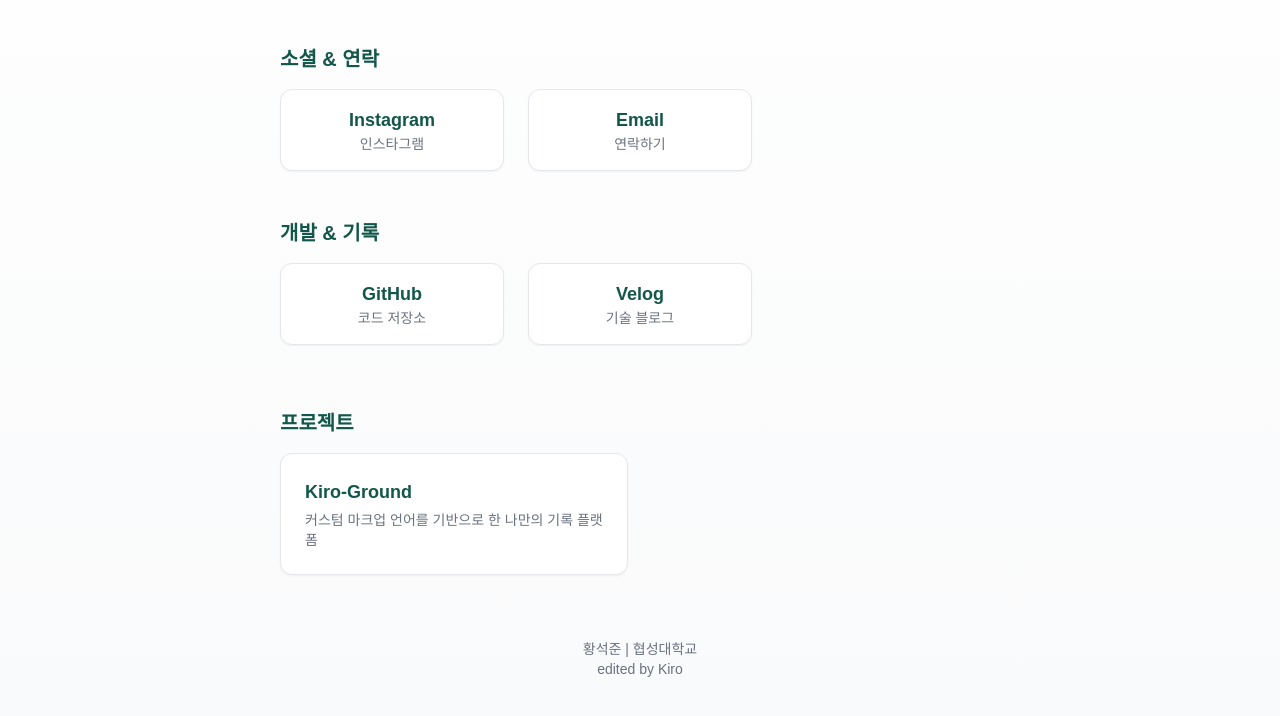
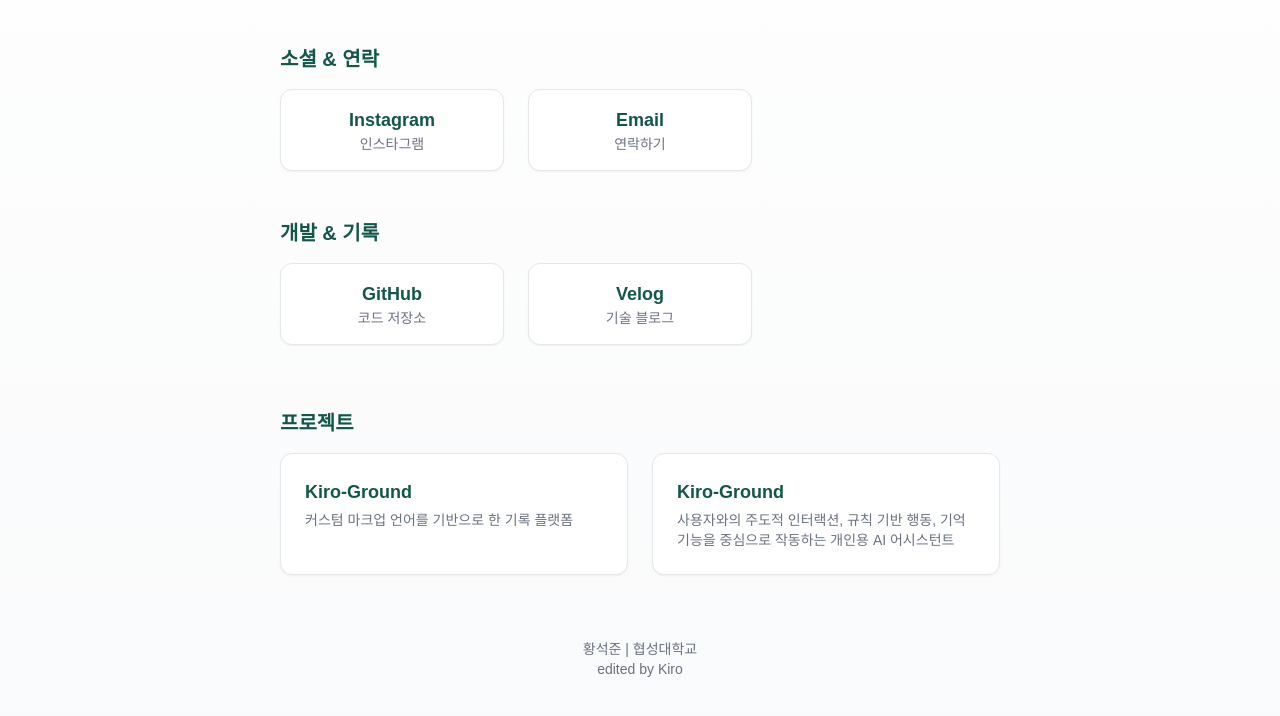
Before and after one commit to myhappydays/profile, a plain HTML site: page index.html in a window 1280 px wide. Shown: the part 254-970 px from the top of the page. Drawn offline with nearby package versions, Linux system fonts and the light colour scheme; a web font is replaced by a local one.

Commit message:
Update index.html

```diff
--- a/index.html
+++ b/index.html
@@ -87,7 +87,11 @@
             <div class="grid grid-cols-1 sm:grid-cols-2 gap-6">
                 <a href="https://kiro.onlyoli.space" class="p-6 bg-white border border-gray-200 rounded-xl shadow-sm hover:shadow-md transition">
                     <div class="text-lg font-semibold text-primary mb-1">Kiro-Ground</div>
-                    <div class="text-sm text-gray-500">커스텀 마크업 언어를 기반으로 한 나만의 기록 플랫폼</div>
+                    <div class="text-sm text-gray-500">커스텀 마크업 언어를 기반으로 한 기록 플랫폼</div>
+                </a>
+                <a href="https://github.com/myhappydays/vina" class="p-6 bg-white border border-gray-200 rounded-xl shadow-sm hover:shadow-md transition">
+                    <div class="text-lg font-semibold text-primary mb-1">Kiro-Ground</div>
+                    <div class="text-sm text-gray-500">사용자와의 주도적 인터랙션, 규칙 기반 행동, 기억 기능을 중심으로 작동하는 개인용 AI 어시스턴트</div>
                 </a>
             </div>
         </section>
```
